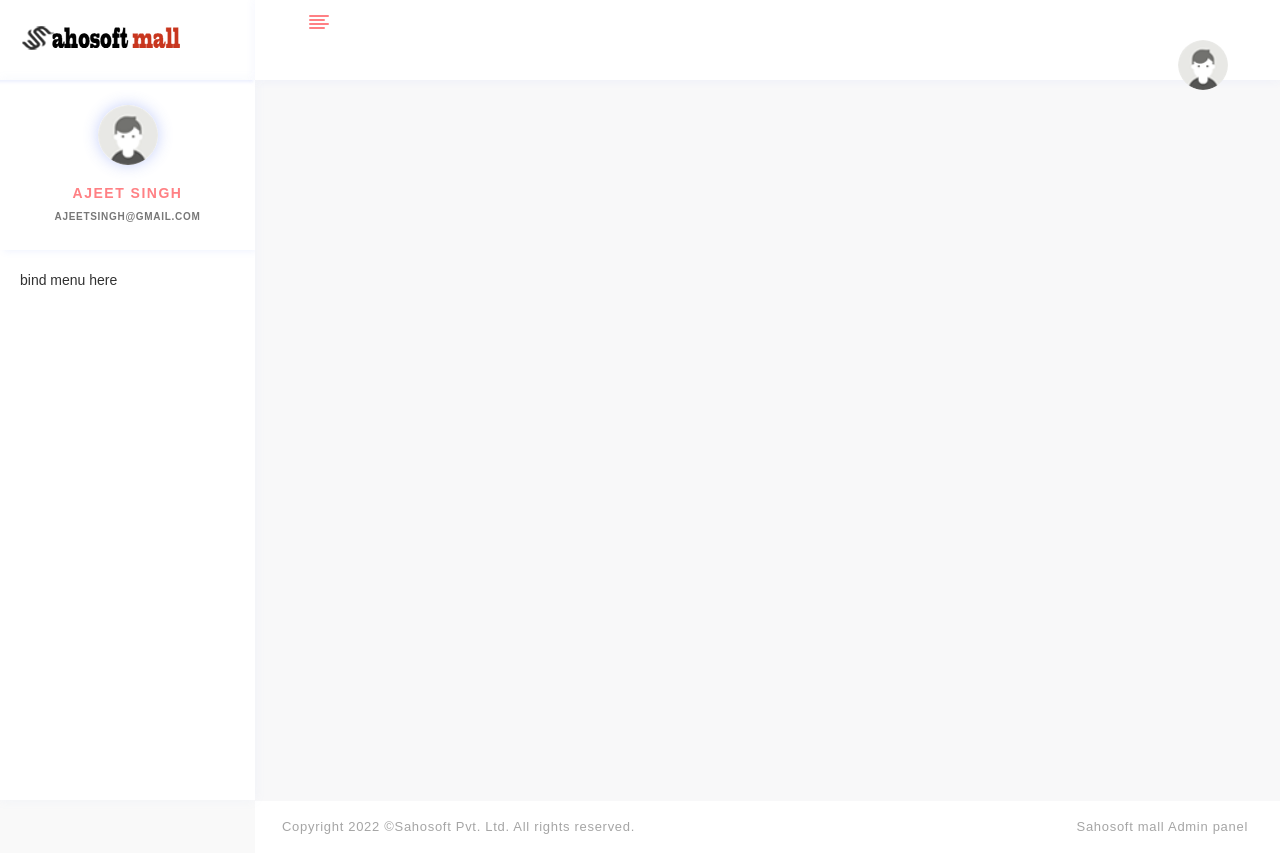
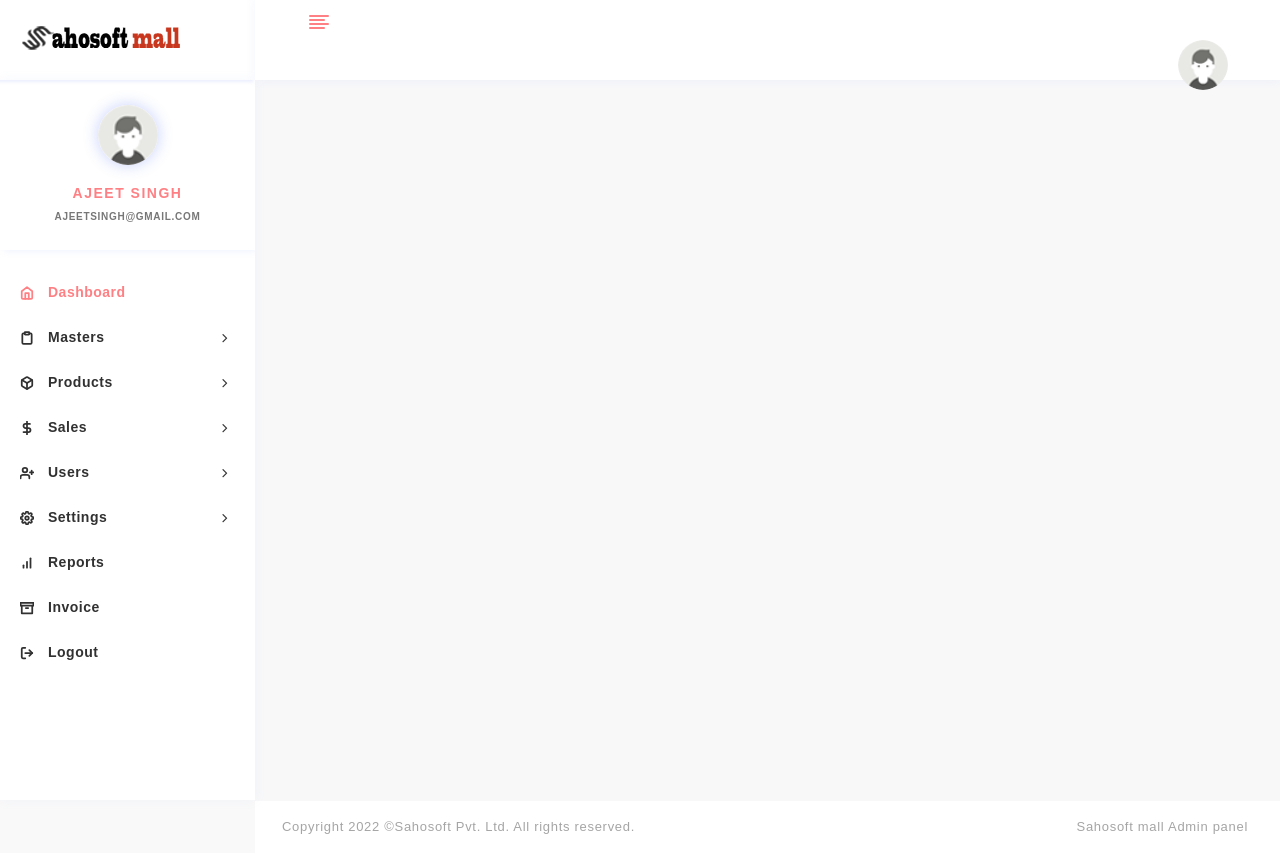
Before and after one commit to sarthakd-dev/sahosoftMall, a React (Vite) app: page / in a window 1280 px wide. Built offline with nearby package versions, Linux system fonts and the light colour scheme.

Commit message:
sidebar completed

```diff
--- a/src/_components/common/sidebar/sidebar.jsx
+++ b/src/_components/common/sidebar/sidebar.jsx
@@ -1,8 +1,90 @@
 import React, { Component } from 'react'
 import UserPanel from './user_panel'
 import logo from '../../../assets/images/SahosoftMallBachend-logo.png'
+import { MENUITEMS } from '../../../constants/menu'
+import { Link } from 'react-router-dom';
 export default class sidebar extends Component {
+    constructor() {
+        super();
+        this.state = {
+            mainmenu: {}
+        }
+    }
+    setNavActive(item) {
+        MENUITEMS.filter(menuitem => {
+            if (menuitem != item) {
+                menuitem.active = false
+            }
+            if (menuitem.Children && menuitem.Children.includes(item)) {
+                menuitem.active = true
+            }
+            if (menuitem.Children) {
+                menuitem.Children.filter(subMenuItem => {
+                    if (subMenuItem != item) {
+                        menuitem.active = false
+                    }
+                    if (subMenuItem.Children) {
+                        if (subMenuItem.Children.includes(item)) {
+                            subMenuItem.Children.filter(itms => {
+                                if (itms != item) {
+                                    itms.active = false;
+                                }
+                            });
+                            subMenuItem.active = true;
+                            menuitem.active = true
+                        }
+                    }
+                })
+            }
+        })
+        item.active = !item.active;
+        this.setState({ mainMenu: MENUITEMS })
+    }
+    componentWillMount() {
+        this.setState({ mainmenu: MENUITEMS })
+    }
     render() {
+        const mainMenu = this.state.mainmenu.map((item, i) => {
+            return <li key={i} className={item.active ? "active" : ""} >
+                {
+                    item.type === 'sub' ? <a className='sidebar-header' onClick={() => this.setNavActive(item)}><span ><item.icon />{item.title}</span> <i className='fa fa-angle-right pull-right'></i></a> :
+                        <Link to={item.path} onClick={() => this.setNavActive(item)} className={`sidebar-header ${item.active ? "active" : ""}`}><span ><item.icon />{item.title}</span>
+                        </Link>
+                }
+                {
+                    item.Children ? <ul className={`sidebar-submenu  ${item.active ? "menu-open" : "menu-close"}`} >
+                        {item.Children.map((child, j) => {
+                            return <li key={j} className={child.Children ? child.active ? "active" : "" : ""}>
+                                {
+                                    child.type === 'sub' ? <a className='sidebar-header' onClick={() => this.setNavActive(child)}><span >{child.title}</span> <i className='fa fa-angle-right pull-right'></i></a> :
+                                        <Link to={child.path} onClick={() => this.setNavActive(child)} className={`sidebar-header ${child.active ? "active" : ""}`}><span >{child.title}</span>
+                                        </Link>
+                                }
+                                {
+
+                                        child.Children ? <ul className={`sidebar-submenu  ${child.active ? "menu-open" : "menu-close"}`} >
+                                            {child.Children.map((childrenSubItem, k) => {
+                                                return <li key={k} className={childrenSubItem.Children ? childrenSubItem.active ? "active" : "" : ""}>
+                                                    {
+                                                        <Link to={childrenSubItem.path} onClick={() => this.setNavActive(childrenSubItem)} className={`sidebar-header ${childrenSubItem.active ? "active" : ""}`}><span >{childrenSubItem.title}</span>
+                                                        </Link>
+                                                    }
+
+                                                </li>
+                                            })}
+
+                                        </ul> : ""
+
+                                }
+                            </li>
+                        })}
+
+                    </ul> : ""
+                }
+            </li>
+        }
+
+        )
         return (
             <div>
                 <div className="page-sidebar">
@@ -16,7 +98,7 @@ export default class sidebar extends Component {
                             <UserPanel />
                         </div>
                         <ul className="sidebar-menu">
-                            bind menu here
+                            {mainMenu}
                         </ul>
                     </div>
                 </div>
--- a/src/assets/scss/theme/_admin_style.scss
+++ b/src/assets/scss/theme/_admin_style.scss
@@ -2271,6 +2271,7 @@ ul.notification-dropdown.onhover-show-div {
         margin: $sidebar-menu-list-margin;
         padding: $sidebar-menu-padding;
         .sidebar-header {
+          cursor: pointer;
           font-size: $sidebar-font-size;
           letter-spacing: $sidebar-letter-specing;
           padding-bottom: $sidebar-padding-bottom;
@@ -2343,6 +2344,7 @@ ul.notification-dropdown.onhover-show-div {
         }
         li {
           &.sidebar-header {
+            cursor: pointer;
             margin-bottom: $sidebar-sub-header-margin;
             padding: $sidebar-sub-header-padding;
             color: $sidebar-font-color;
--- a/src/constants/menu.js
+++ b/src/constants/menu.js
@@ -7,7 +7,7 @@ import {
     BarChart,
     Settings,
     Archive,
-    Logout,
+    LogOut,
     Clipboard
 } from 'react-feather';
 
@@ -25,7 +25,7 @@ export const MENUITEMS = [
         ]
     },
     {
-        title: "{Products}", icon: Box, type: "sub", active: false, Children: [
+        title: "Products", icon: Box, type: "sub", active: false, Children: [
             {
                 title: "Physical", type: "sub", Children: [
                     { path: "products/physical/product-list", title: "Product List", type: "link", },
```
